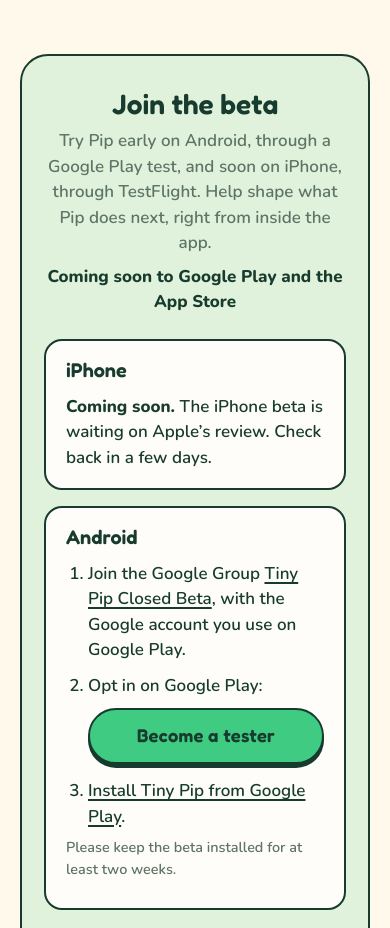
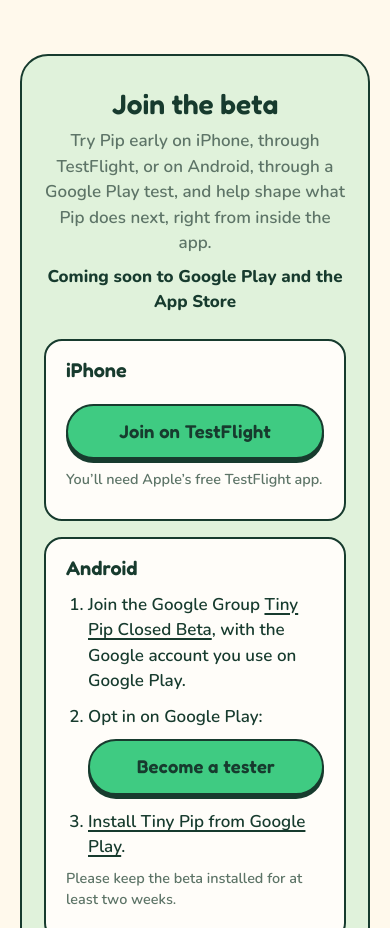
Before and after one commit to RWGOverlord/TinyPipWebsite, a plain HTML site: page index.html in a window 390 px wide. Shown: the part 4460-5388 px from the top of the page. Drawn offline with Linux system fonts and the light colour scheme.

Commit message:
Beta page: the iPhone beta is open (TestFlight public link)
Apple approved the build, so the iPhone card gets its Join on TestFlight
button back, and the lede and FAQ say the beta is on both phones again.

Co-Authored-By: Claude Opus 5.5 <noreply@anthropic.com>

```diff
--- a/css/style.css
+++ b/css/style.css
@@ -508,10 +508,6 @@ strong {
   margin-bottom: 4px;
 }
 
-.beta-soon {
-  margin: 0;
-}
-
 .beta-rewards p {
   margin: 0;
 }
--- a/index.html
+++ b/index.html
@@ -286,18 +286,16 @@
       <div class="wrap">
         <div class="waitlist-card">
           <h2 class="section-title" id="waitlist-title">Join the beta</h2>
-          <p class="section-lede">Try Pip early on Android, through a Google Play test, and soon on iPhone, through TestFlight. Help shape what Pip does next, right from inside the app.</p>
+          <p class="section-lede">Try Pip early on iPhone, through TestFlight, or on Android, through a Google Play test, and help shape what Pip does next, right from inside the app.</p>
           <p class="store-line">Coming soon to Google Play and the App Store</p>
 
-          <!-- PUBLIC LINKS: the Play opt-in and store links follow the app's package, com.emberforgeworks.tinypip.
-               iPhone: while the TestFlight build is in Apple's review, the card says "Coming soon". When the
-               public link is on, put the button back in place of the coming-soon line (the commented-out button). -->
+          <!-- PUBLIC LINKS: TestFlight's public link is from App Store Connect (TestFlight → Friends → Public Link).
+               The Play opt-in and store links follow the app's package, com.emberforgeworks.tinypip. -->
           <div class="beta-platforms">
             <div class="beta-platform">
               <h3>iPhone</h3>
-              <!-- <a class="button" href="REPLACE_TESTFLIGHT_PUBLIC_LINK" rel="noopener" data-cta="beta_ios_testflight">Join on TestFlight</a>
-              <p class="form-hint">You’ll need Apple’s free TestFlight app.</p> -->
-              <p class="beta-soon"><strong>Coming soon.</strong> The iPhone beta is waiting on Apple’s review. Check back in a few days.</p>
+              <a class="button" href="https://testflight.apple.com/join/zn4xnr6C" rel="noopener" data-cta="beta_ios_testflight">Join on TestFlight</a>
+              <p class="form-hint">You’ll need Apple’s free TestFlight app.</p>
             </div>
 
             <div class="beta-platform">
@@ -333,11 +331,11 @@
           </details>
           <details class="faq-item">
             <summary>When is Tiny Pip coming out?</summary>
-            <p>Tiny Pip is in beta now on Android, and the iPhone beta opens soon. <a href="#waitlist">Join the beta</a> to try it. When you tap <strong>Get my rewards</strong> in the app, we’ll email you when Tiny Pip launches on the App Store and Google Play.</p>
+            <p>Tiny Pip is in beta now, on iPhone and Android. <a href="#waitlist">Join the beta</a> to try it today. When you tap <strong>Get my rewards</strong> in the app, we’ll email you when Tiny Pip launches on the App Store and Google Play.</p>
           </details>
           <details class="faq-item">
             <summary>Is it on iPhone and Android?</summary>
-            <p>Yes. Tiny Pip is coming to both the App Store and Google Play, and the <a href="#waitlist">beta</a> is on Android now, with iPhone coming soon.</p>
+            <p>Yes. Tiny Pip is coming to both the App Store and Google Play, and the <a href="#waitlist">beta</a> is on both.</p>
           </details>
           <details class="faq-item">
             <summary>How does the beta work?</summary>
@@ -345,7 +343,7 @@
           </details>
           <details class="faq-item">
             <summary>Can I join the beta now?</summary>
-            <p>On Android, yes: follow the <a href="#waitlist">steps above</a> and you can start right away, with no invite to wait for. The iPhone beta opens soon, once Apple has reviewed it.</p>
+            <p>Yes. Use the <a href="#waitlist">buttons above</a> and you can start right away. There’s no invite to wait for.</p>
           </details>
           <details class="faq-item">
             <summary>What do I need for the beta?</summary>
--- a/sitemap.xml
+++ b/sitemap.xml
@@ -2,7 +2,7 @@
 <urlset xmlns="http://www.sitemaps.org/schemas/sitemap/0.9">
   <url>
     <loc>https://heytinypip.com/</loc>
-    <lastmod>2026-11-17</lastmod>
+    <lastmod>2026-11-18</lastmod>
   </url>
   <url>
     <loc>https://heytinypip.com/privacy.html</loc>
```
